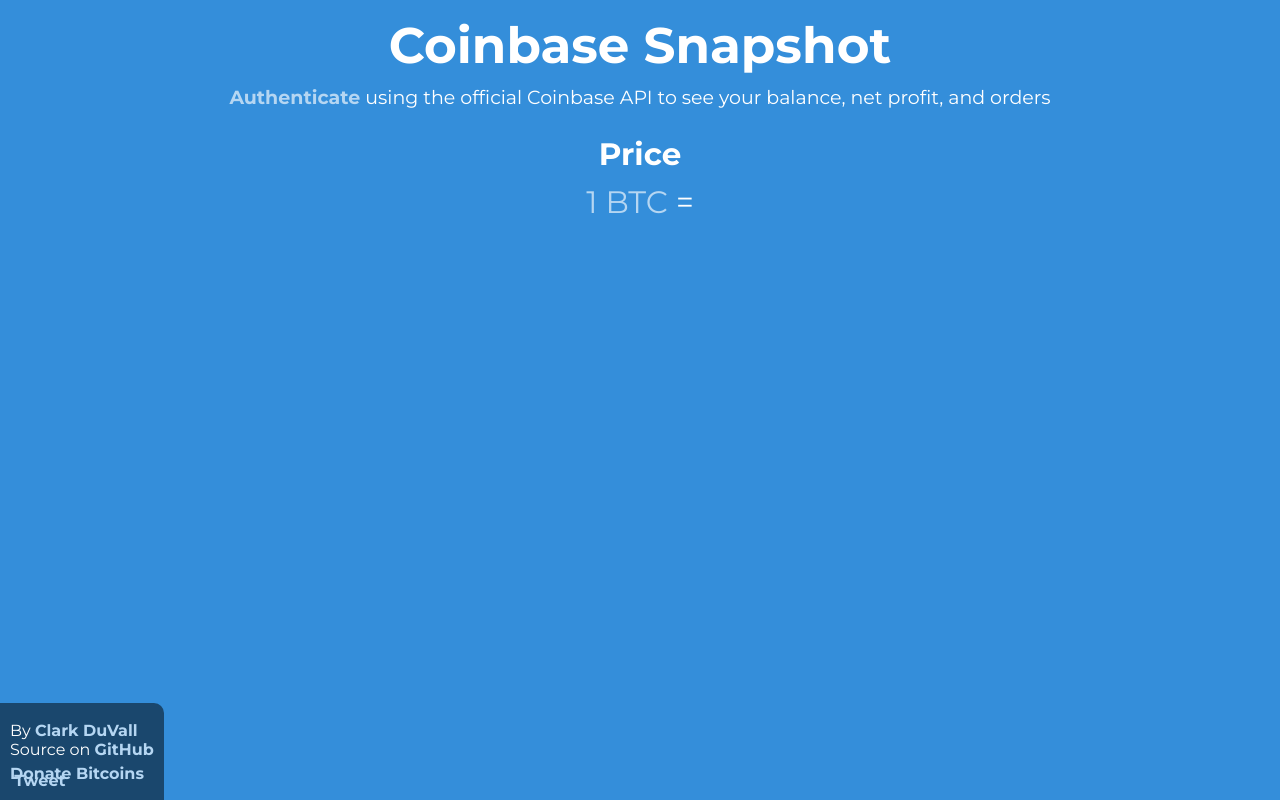
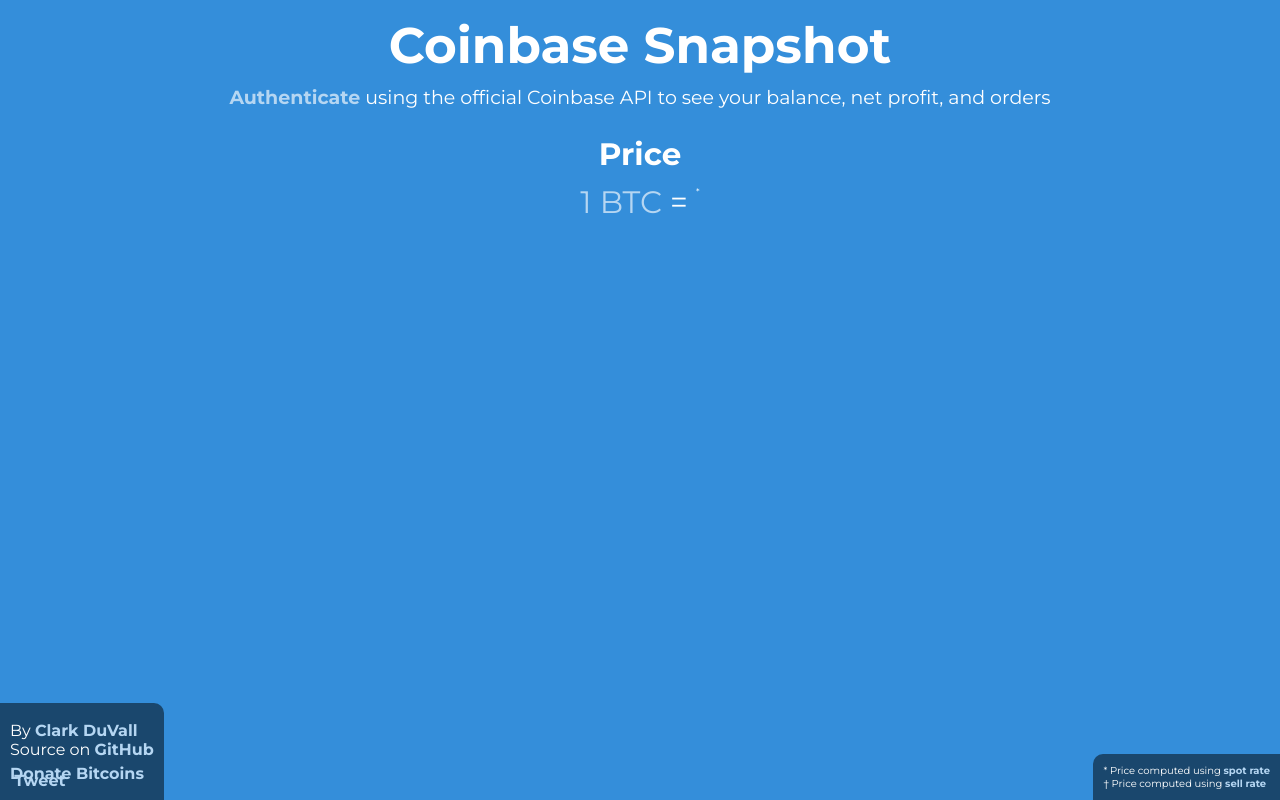
Before and after one commit to clarkduvall/coinbase-snapshot, a Flask app: page / in a window 1280 px wide. Run offline with Flask 2, Linux system fonts and the light colour scheme; data that the repository does not hold is empty; some libraries are stand-ins or nearby versions.

Commit message:
Add explanations for prices

```diff
--- a/static/css/style.css
+++ b/static/css/style.css
@@ -50,12 +50,27 @@ a {
   display: none;
   color: #ffbbbb; }
 
+.super {
+  font-size: 0.3em;
+  vertical-align: top;
+  position: relative;
+  top: 0.4em; }
+
+#key {
+  position: fixed;
+  bottom: 0;
+  padding: 10px;
+  background: rgba(0, 0, 0, 0.5);
+  font-size: 10px;
+  right: 0;
+  border-top-left-radius: 10px; }
+
 #social {
   position: fixed;
   bottom: 0;
-  left: 0;
   padding: 10px;
   background: rgba(0, 0, 0, 0.5);
+  left: 0;
   border-top-right-radius: 10px; }
   #social .item {
     margin-top: 8px; }
--- a/static/css/style.sass
+++ b/static/css/style.sass
@@ -68,12 +68,27 @@ a
   display: none
   color: $red
 
-#social
+@mixin info
   position: fixed
   bottom: 0
-  left: 0
   padding: 10px
   background: rgba(0, 0, 0, .5)
+
+.super
+  font-size: .3em
+  vertical-align: top
+  position: relative
+  top: .4em
+
+#key
+  +info
+  font-size: 10px
+  right: 0
+  border-top-left-radius: 10px
+
+#social
+  +info
+  left: 0
   border-top-right-radius: 10px
 
   .item
--- a/templates/index.html
+++ b/templates/index.html
@@ -29,14 +29,14 @@
       <div>
         <h2>Price</h2>
         <span class="btc">1 BTC</span> =
-        <span class="price-usd usd"></span>
+        <span class="price-usd usd"></span><span class="super"> *</span>
       </div>
 
       <div class="auth">
         <h2>Balance</h2>
         <div>
           <span class="balance-btc btc"></span> =
-          <span class="balance-usd usd"></span>
+          <span class="balance-usd usd"></span><span class="super"> &dagger;</span>
         </div>
 
         <h2>Net Gain/Loss</h2>
@@ -67,6 +67,11 @@
           </div>
         </div>
       </div>
+    </div>
+
+    <div id="key">
+      * Price computed using <a href="https://coinbase.com/api/doc/1.0/prices/spot_rate.html" target="_blank">spot rate</a><br>
+      &dagger; Price computed using <a href="https://coinbase.com/api/doc/1.0/prices/sell.html" target="_blank">sell rate</a>
     </div>
 
     <div id="social">
```
